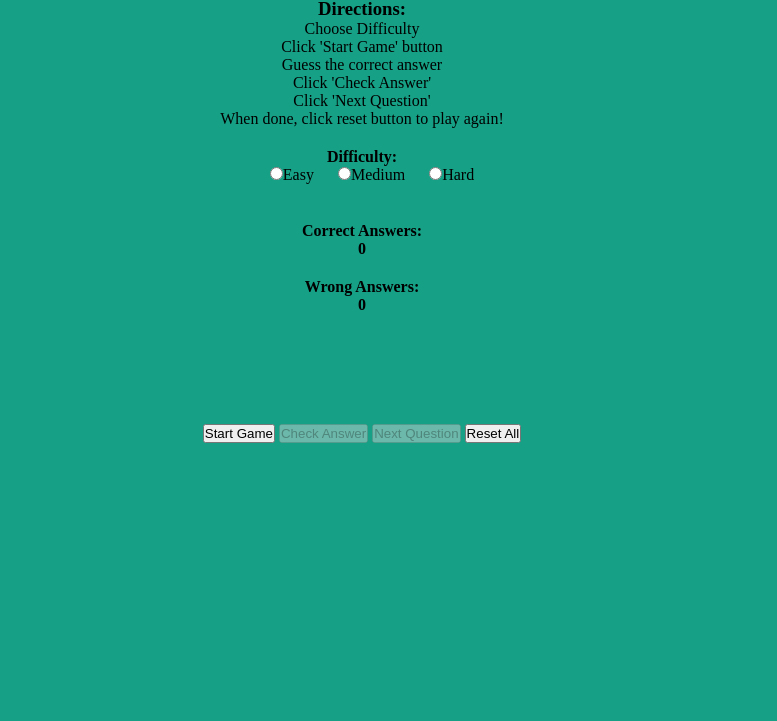
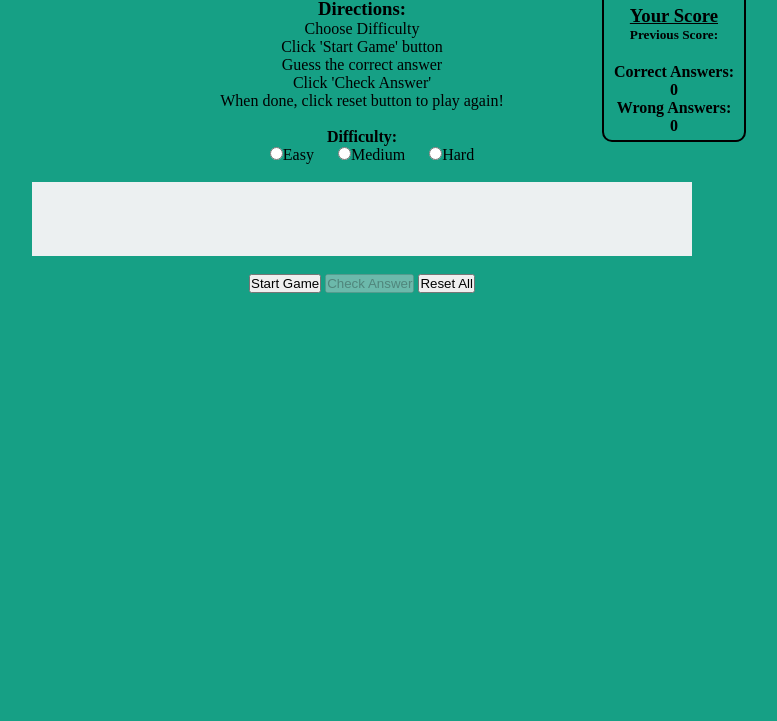
Before and after one commit to GUITARPLRC/quiz, a plain HTML site: page index.html in a window 1280 px wide. Shown: the part 79-800 px from the top of the page, without its empty margins (278-1055 px from the left). Drawn offline with Linux system fonts and the light colour scheme.

Commit message:
removed next button and added score box

```diff
--- a/index.html
+++ b/index.html
@@ -10,15 +10,23 @@
 
 	<h1>Quiz Time</h1>
 
-	<h3>Directions:</h2>
+	<div id="container">
+		<h3><u>Your Score</u></h3>
+		<h5>Previous Score: <div id="previous"></div></h5>
+		<h4>Correct Answers: <div id="correct"></div></h4>
+		<h4>Wrong Answers: <div id="missed"></div></h4>
+	</div>
+
+	<h3>Directions:</h3>
 	<ul>
 		<li>Choose Difficulty</li>
 		<li>Click 'Start Game' button</li>
 		<li>Guess the correct answer</li>
 		<li>Click 'Check Answer'</li>
-		<li>Click 'Next Question'</li>
 		<li>When done, click reset button to play again!</li>
 	</ul>
+
+	<br />
 
 	<h4>Difficulty:</h4>
 	<form name="diffForm">
@@ -29,11 +37,7 @@
 
 	<br />
 
-	<h4>Correct Answers: <div id="correct"></div></h4>
-	<h4>Wrong Answers: <div id="missed"></div></h4>
-
-	<br />
-
+	<div id="container2">
 		<div id="question"></div>
 
 		<br />
@@ -45,15 +49,13 @@
 			<input class="answer" type="radio" name="answer"  value=3><label class="guessLabel"></label></input>
 		</form>
 
-	<br />
-
 		<div id="caution">*Please choose an answer before continuing</div>
+	</div>
 
 	<br />
 
 	<button id="start">Start Game</button>
 	<button id="submit">Check Answer</button>
-	<button id="next">Next Question</button>
 	<button id="reset">Reset All</button>
 
 
--- a/quiz.js
+++ b/quiz.js
@@ -21,7 +21,6 @@
     choices: ["Washington, D.C.", "Seattle", "Maryland", "Canada"],
     correctAnswer: 0
   }];
-
   var mediumQuestions = [{
     question: "What is James Bond's secret agent number?",
     choices: ["911", "80", "4", "007"],
@@ -40,10 +39,9 @@
     correctAnswer: 2
   }, {
     question: "Who is usually credited for the invention of the light bulb?",
-    choices: ["Thomas Edison", "Albert Einstein", "Geroge Washington", "Isaac Newton"],
+    choices: ["Thomas Edison", "Albert Einstein", "George Washington", "Isaac Newton"],
     correctAnswer: 0
   }];
-
   var hardQuestions = [{
     question: "What does the 'www' stand for in 'www.google.com'?",
     choices: ["webpage", "world wide web", "whiskey while working", "internet"],
@@ -61,7 +59,7 @@
     choices: ["Dodge Charger", "Dodge Neon", "Chevrolet Camaro", "Ford Thunderbird"],
     correctAnswer: 0
   }, {
-    question: "What kind of animal was Lassie",
+    question: "What kind of animal was Lassie?",
     choices: ["elephant", "horse", "dolphin", "dog"],
     correctAnswer: 3
   }];
@@ -81,13 +79,14 @@
   var label = document.getElementsByClassName("guessLabel");
 	var guessForm = document.getElementById("guessForm");
 	var caution = document.getElementById("caution");
+	var gameContainer = document.getElementById("container2");  // container for questions and answers
+	var previous = document.getElementById("previous"); // to set previous score
 
 	for (var i = 0; i < 4; i++) {
 		answerButtons[i].style.visibility = "hidden";
 	}
 
 	check.disabled = true;
-	next.disabled = true;
 
 	right = 0;
 	wrong = 0;
@@ -96,7 +95,6 @@
 
 	start.addEventListener("click", startQuiz, false);
 	check.addEventListener("click", submitAnswer, false);
-	next.addEventListener("click", nextQuestion, false);
 	resetButton.addEventListener("click", resetAll, false);
 
   function getDifficulty() { //sets difficulty of questions
@@ -151,7 +149,6 @@
 
   function startQuiz() {
 
-		next.disabled = true;
 		start.disabled = true;
 		check.disabled = false;
 
@@ -194,7 +191,6 @@
 		// check if answer was submitted
 		if (didAnswer === 1) {
 			check.disabled = true; // disable when answer is chosen
-			next.disabled = false; // enable when answer is chosen
 			guessForm.classList.remove("cautionBorder");
 			caution.style.visibility = "hidden";
 		} else {
@@ -209,6 +205,8 @@
 		correct.textContent = right;
 		missed.textContent = wrong;
 
+		nextQuestion();
+
 	}
 
 	function nextQuestion() {
@@ -216,7 +214,6 @@
 		counter++;
 
     check.disabled = false;
-		next.disabled = true;
 
 		for (var i = 0; i < 4; i++) {
 			answerButtons[i].checked = false;
@@ -233,8 +230,6 @@
 			radioHidden();
 
 			if (storageAvailable("localStorage")) {
-				var userName = prompt("What is your name?");
-				localStorage.setItem("name", userName);
 				localStorage.setItem("score", right);
 			}
     }
--- a/style.css
+++ b/style.css
@@ -8,6 +8,14 @@ body {
 	background-color:#16a085;
 }
 
+#container {
+	position:absolute;
+	right:20%;
+	border:2px solid #000;
+	border-radius:10px;
+	padding:5px 10px;
+}
+
 h1 {
 	margin-top:30px;
 }
@@ -15,17 +23,14 @@ h1 {
 h3 {
 	margin-top:10px;
 }
-
-h4 {
-	margin-top:20px;
+h5 {
+	margin-bottom:20px;
 }
 
 input[type="radio"] {
 	margin-left:20px;
 }
 #guessForm {
-	padding:10px;
-	width:50%;
 	display:inline-block;
 }
 
@@ -35,3 +40,11 @@ input[type="radio"] {
 #caution {
 	visibility:hidden;
 }
+
+#container2 {
+	text-align:center;
+	background-color:#ecf0f1;
+	width:50%;
+	margin:0 auto;
+	padding:15px 10px 5px 10px;
+}
```
Lines whose indentation alone changed are shown as unchanged.
